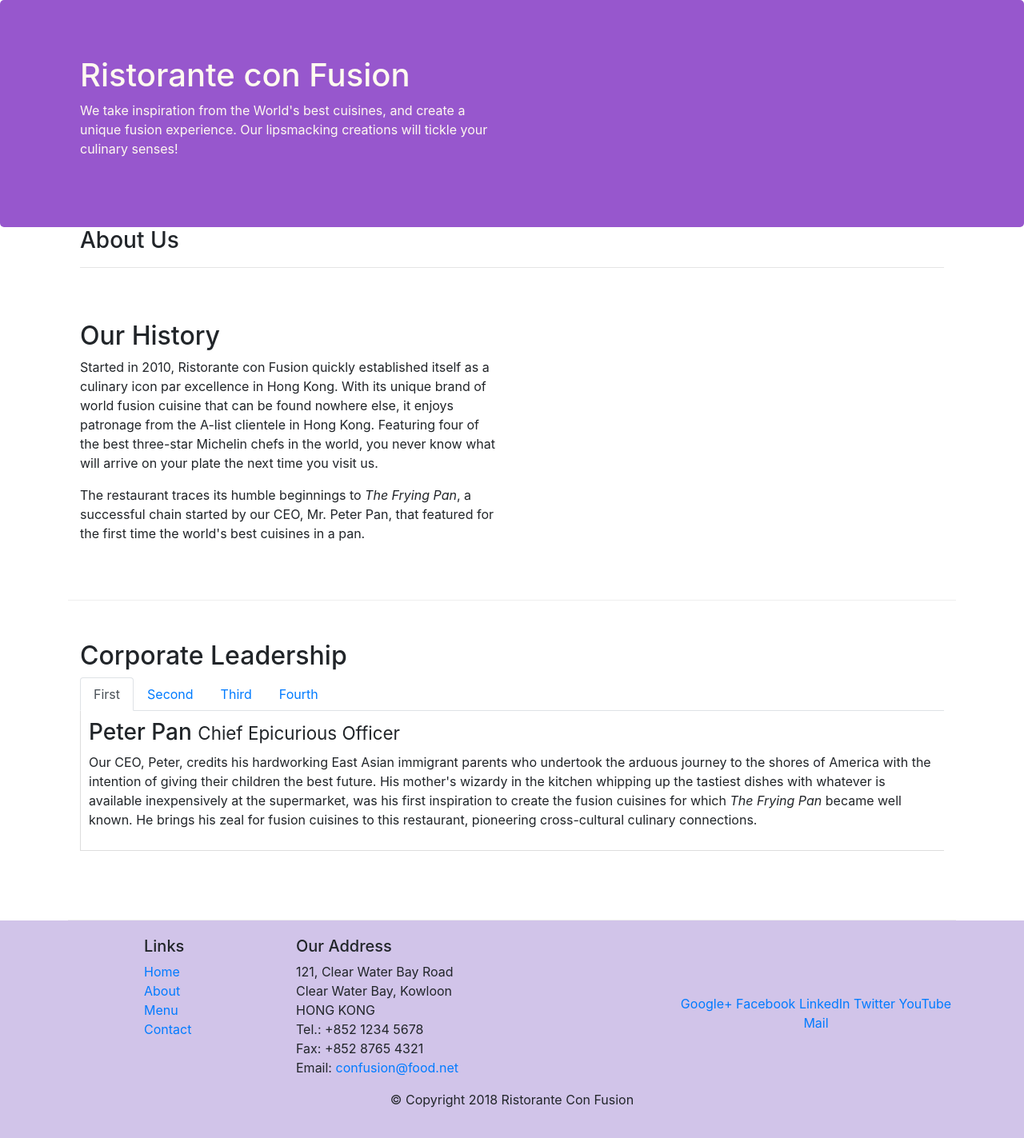
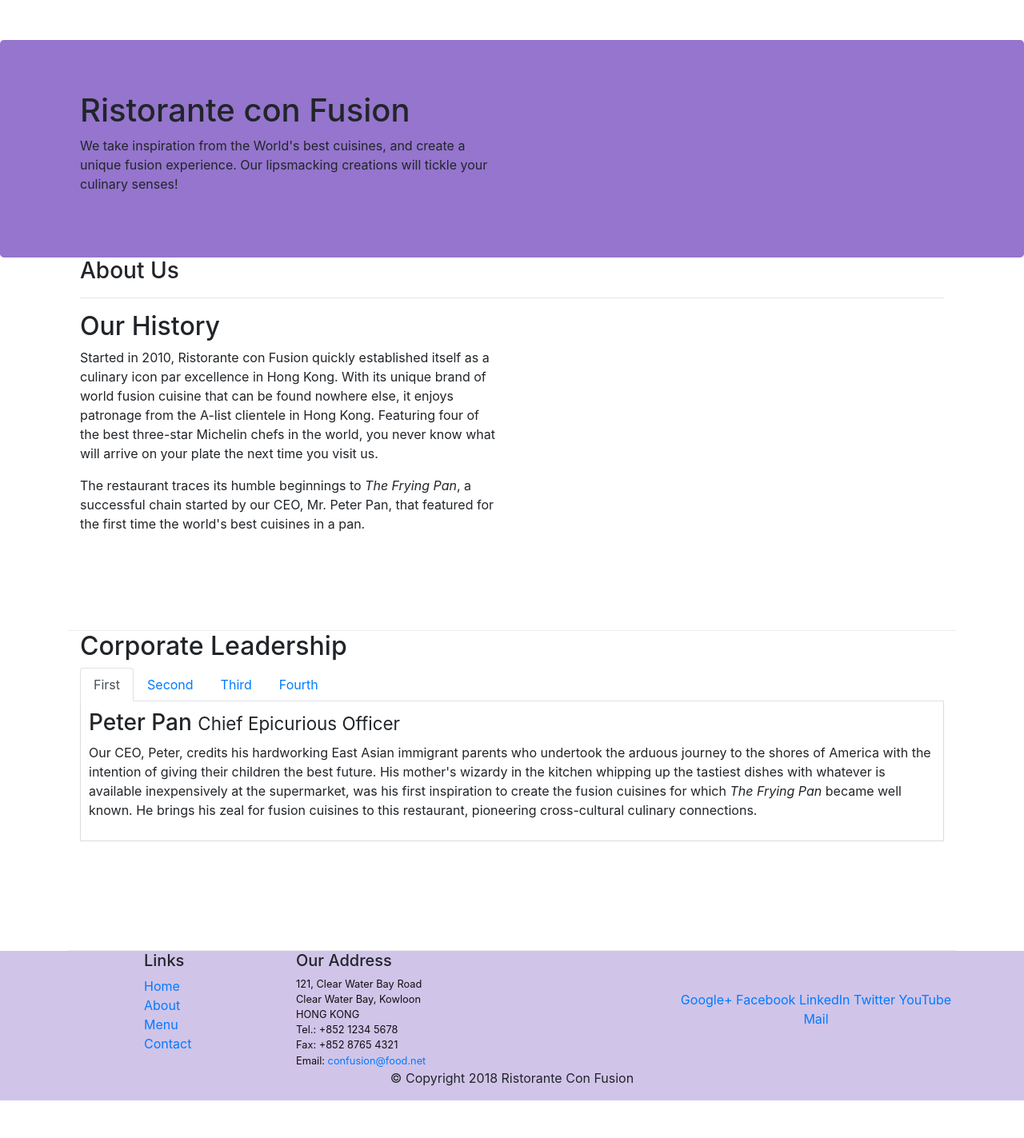
Before and after one commit to jayakrishnankp/bootstrap, a website: page aboutus.html in a window 1280 px wide. Shown: the whole page at 80% size. After the commit the page ends 1376 px from the top, so only its background shows below. Drawn offline with nearby package versions, Linux system fonts and the light colour scheme.

Commit message:
less begin

```diff
--- /dev/null
+++ b/css/styles.less
@@ -0,0 +1,75 @@
+@lt-grey: #ddd;
+@background-dark: #512da8;
+@background-light: #9575cd;
+@background-pale: #d1c4e9;
+
+@carousel-item-height: 300px;
+
+.zero-margin(@pad-up-dn: 0px, @pad-left-right: 0px){
+	margin: 0px auto;
+	padding: @pad-up-dn, @pad-left-right;
+}
+
+.row-header{
+	.zero-margin();
+}
+
+.row-content{
+	.zero-margin();
+	border-bottom: 1px ridge;
+	min-height: 400px;
+}
+
+.footer{
+	background-color: @background-pale;
+	.zero-margin(20px, 0px);
+}
+
+.jumbotron{
+	.zero-margin(70px, 30px);
+	background-color: @background-light;
+	color: floral-white;
+}
+
+address{
+	font-size: 80%;
+	margin: 0px;
+	color: #0f0f0f;
+}
+
+body{
+	padding: 50px 0px 0px 0px;
+	z-index: 0;
+}
+
+.navbar-dark{
+	background-color: @background-dark;
+}
+
+.tab-content{
+	border-left: 1px solid @lt-grey;
+	border-right: 1px solid @lt-grey;
+	border-bottom: 1px solid @lt-grey;
+	padding: 10px;
+}
+
+.carousel{
+	background: @background-dark;
+
+	.carousel-item{
+		height: @carousel-item-height;
+
+		img{
+			position: absolute;
+			top: 0;
+			left: 0;
+			min-height: 300px;
+		}
+	}
+}
+
+#carbutton{
+	right: 0px;
+	position: absolute;
+	bottom: 0px;
+}
```
Also changed, not shown: css/styles.css.
